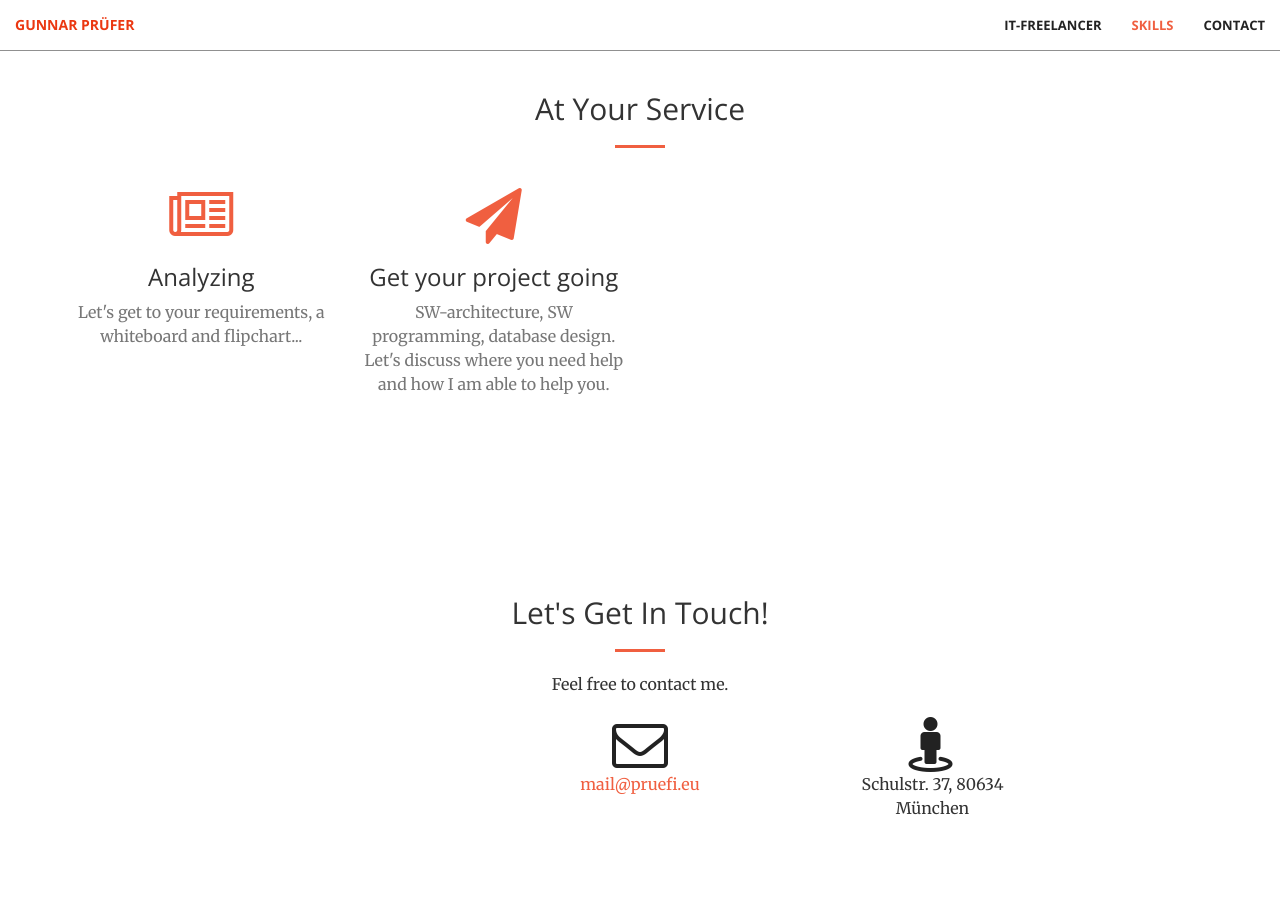
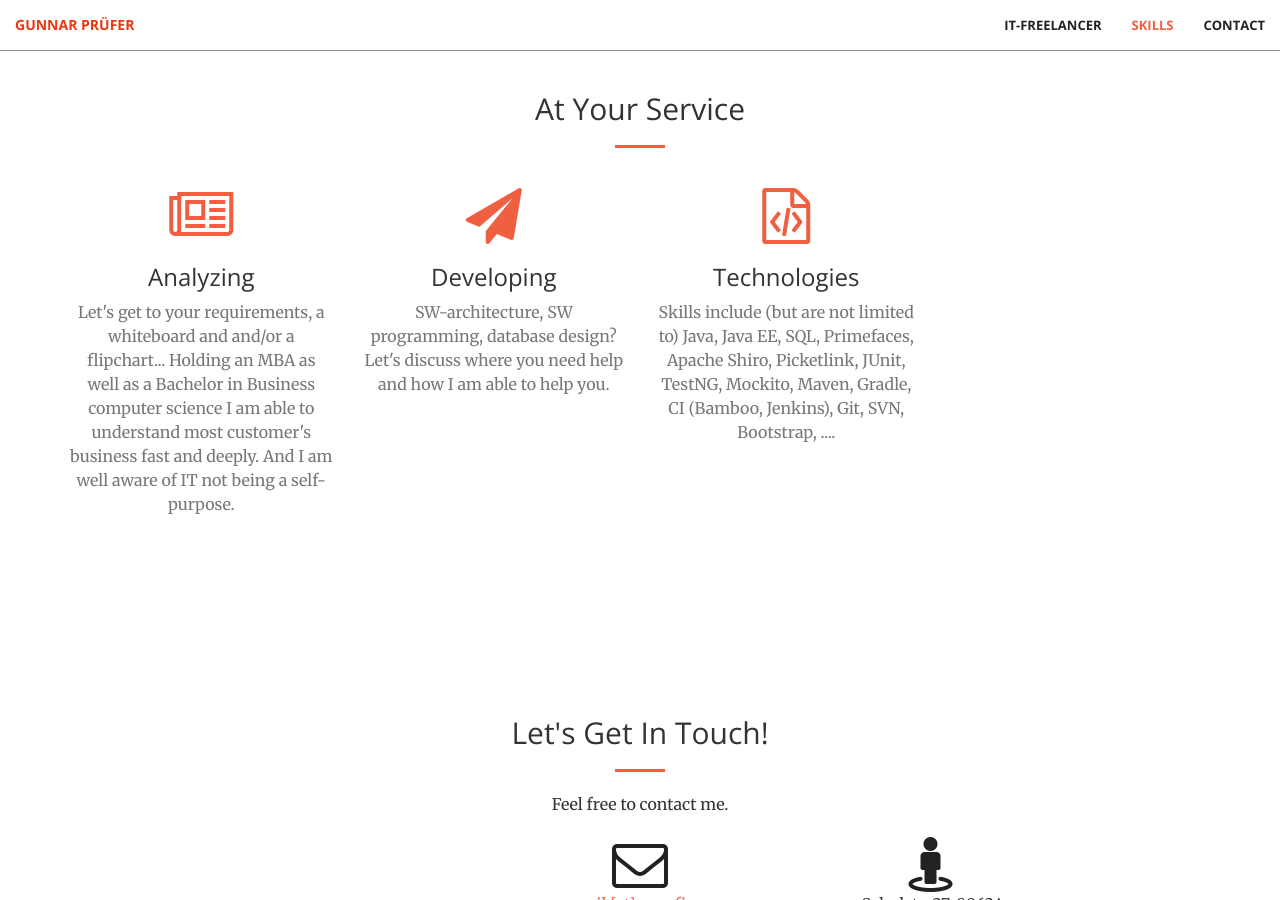
Before and after one commit to gunnarpruefer/gunnarpruefer.github.io, a Jekyll site: the page built from index.html, in a window 1280 px wide and 900 px high, scrolled down 1276 px. Built offline with Jekyll 4.4.1, drawn with Linux system fonts in a browser that asks for light colours; some of the changed text lies outside the part shown.

Commit message:
migrating cname and update to skill set

```diff
--- a/CNAME
+++ b/CNAME
@@ -1 +1 @@
-www.pruefi.eu
+www.gunnar-pruefer.de
--- a/_includes/contact.html
+++ b/_includes/contact.html
@@ -16,7 +16,8 @@
         <div class="col-lg-2 col-lg-offset-1 text-center">
             <a href="mailto:{{ site.email }}">
             <i class="fa fa-envelope-o fa-3x wow bounceIn" data-wow-delay=".1s"></i>
-                <p>{{ site.email }}</p>
+                <!-- <p>{{ site.email }}</p>-->
+				<p> mail [at] pruefi.eu</p>
             </a>
         </div>
 		<!--
--- a/_includes/header.html
+++ b/_includes/header.html
@@ -1,7 +1,7 @@
 <header>
     <div class="header-content">
         <div class="header-content-inner">
-            <h1>Relaunch of pruefi.eu</h1>
+            <h1>Relaunch of gunnar-pruefer.de</h1>
             <hr>
             <p>IT-Freelancer. Java (EE) development and SW/IT Consulting (processes, technologies, projects)</p>
             <a href="#about" class="btn btn-primary btn-xl page-scroll">Find Out More</a>
--- a/_includes/skills.html
+++ b/_includes/skills.html
@@ -13,14 +13,22 @@
                 <div class="service-box">
                     <i class="fa fa-4x fa-newspaper-o wow bounceIn text-primary" data-wow-delay=".2s"></i>
                     <h3>Analyzing</h3>
-                    <p class="text-muted">Let's get to your requirements, a whiteboard and flipchart...</p>
+                    <p class="text-muted">Let's get to your requirements, a whiteboard and and/or a flipchart... Holding an MBA as well as a Bachelor in Business computer science I am able to understand most customer's business fast and deeply. And I am well aware of IT not being a self-purpose.</p>
                 </div>
             </div>
             <div class="col-lg-3 col-md-6 text-center">
                 <div class="service-box">
                     <i class="fa fa-4x fa-paper-plane wow bounceIn text-primary" data-wow-delay=".1s"></i>
-                    <h3>Get your project going</h3>
-                    <p class="text-muted">SW-architecture, SW programming, database design. Let's discuss where you need help and how I am able to help you.</p>
+                    <h3>Developing</h3>
+                    <p class="text-muted">SW-architecture, SW programming, database design? Let's discuss where you need help and how I am able to help you.</p>
+                </div>
+            </div>
+
+			<div class="col-lg-3 col-md-6 text-center">
+                <div class="service-box">
+                    <i class="fa fa-4x fa-file-code-o wow bounceIn text-primary" data-wow-delay=".1s"></i>
+                    <h3>Technologies</h3>
+                    <p class="text-muted">Skills include (but are not limited to) Java, Java EE, SQL, Primefaces, Apache Shiro, Picketlink, JUnit, TestNG, Mockito, Maven, Gradle, CI (Bamboo, Jenkins), Git, SVN, Bootstrap, .... </p>
                 </div>
             </div>
 
```
